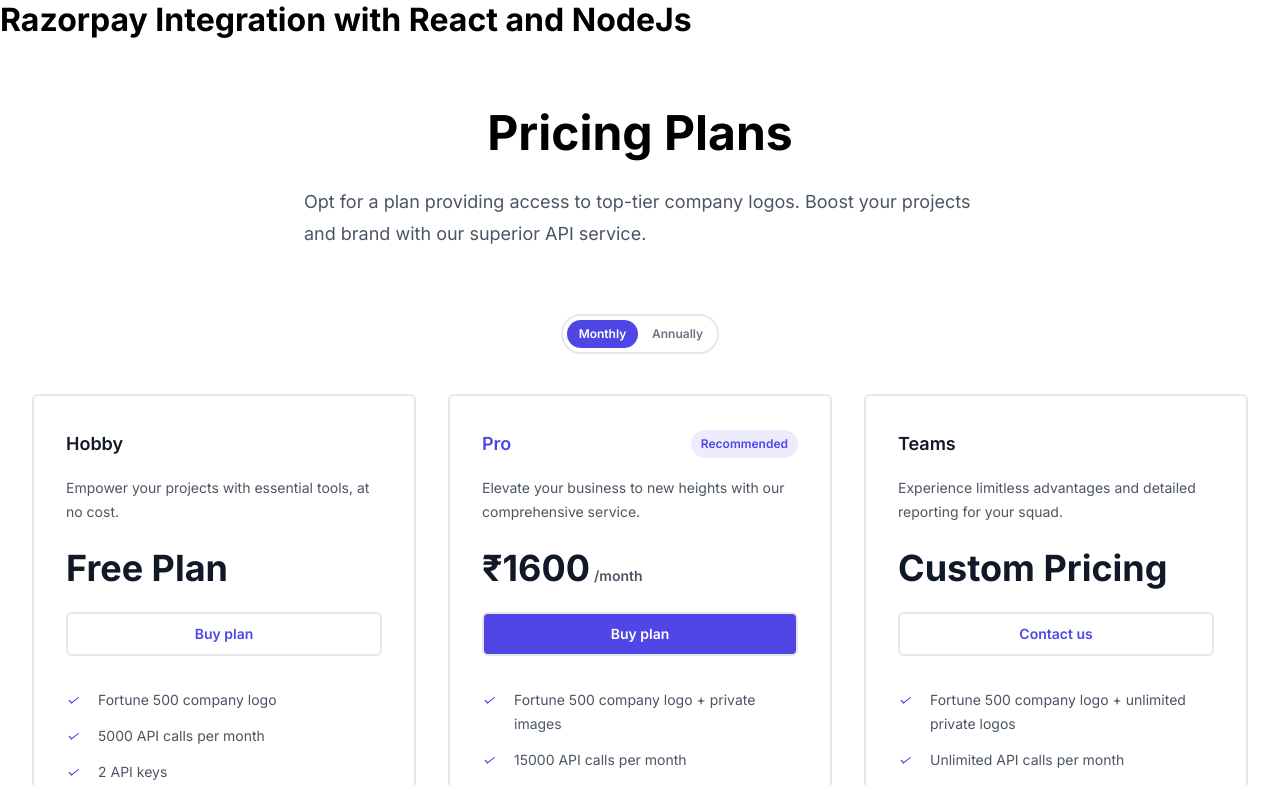
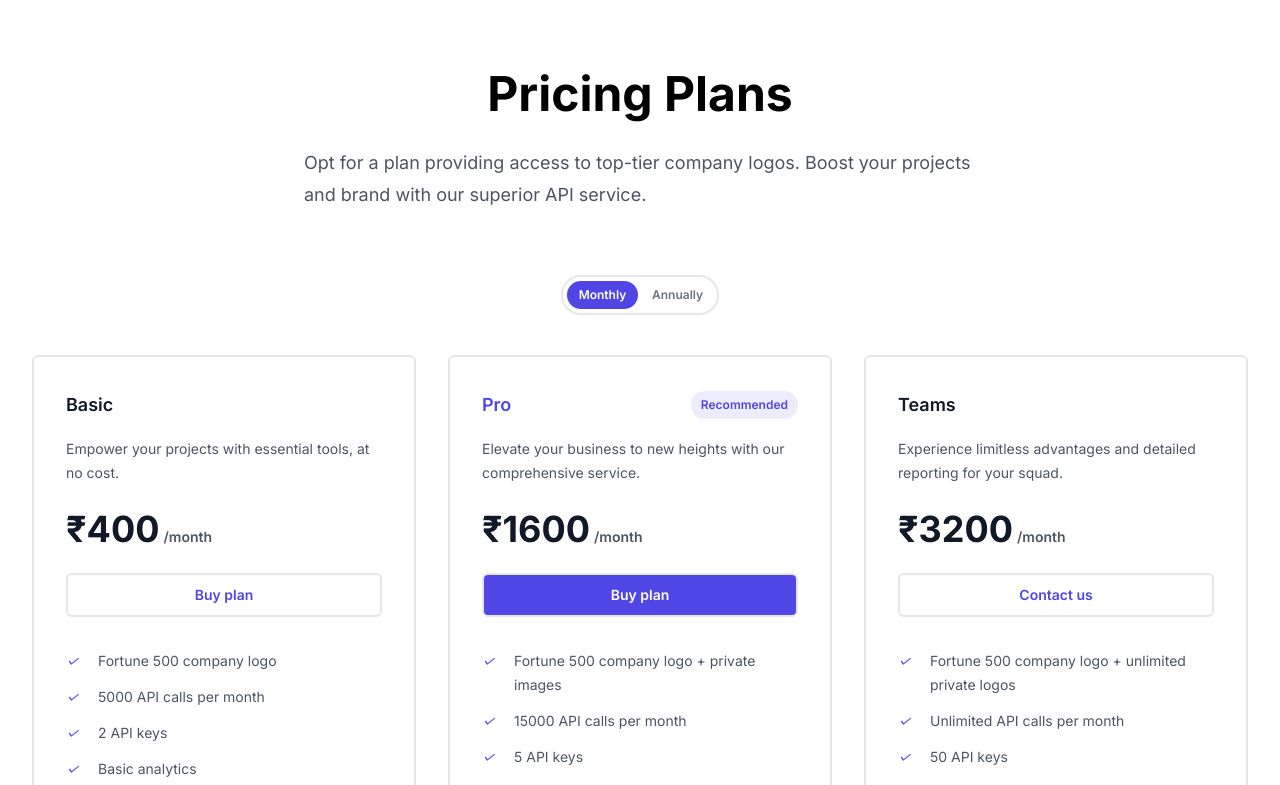
Before and after one commit to VinayakaHegade/razorpay-integration, a React (Create React App) app in the folder client/: page / in a window 1280 px wide. Shown: the top 785 px of the page. Built offline with nearby package versions, Linux system fonts and the light colour scheme.

Commit message:
fix: subscription price

```diff
--- a/client/src/App.js
+++ b/client/src/App.js
@@ -71,7 +71,6 @@
 
   return (
     <div className="app">
-      <h1>Razorpay Integration with React and NodeJs</h1>
       <Pricing/>
       <button onClick={paymentHandler}>Pay</button>
     </div>
--- a/client/src/PricingCard.js
+++ b/client/src/PricingCard.js
@@ -3,15 +3,16 @@
 const PricingCard = ({ content, selectMonthly }) => {
   // Function to calculate price based on the selected pricing period
   const calculatePrice = (price) => {
-    return selectMonthly ? price : `${price * 12}`;
+    return selectMonthly ? price : price * 12;
   };
 
   // Function to calculate period based on the selected pricing period
-  const calculatePeriod = (period) => {
-    return period ? (selectMonthly ? "/month" : "/year") : null;
+  const calculatePeriod = () => {
+    return selectMonthly ? "/month" : "/year";
   };
 
-  const price = content.period ? calculatePrice(content.price) : content.price;
+  const price = calculatePrice(content.price);
+  const subscriptionPeriod = calculatePeriod();
   const buttonText = content.title === "Teams" ? "Contact us" : "Buy plan";
 
   return (
@@ -22,8 +23,8 @@
       </div>
       <p>{content.tagline}</p>
       <h1>
-        <span>{price}</span>
-        {content.period && <span>{calculatePeriod(content.period)}</span>}
+        <span>₹{price}</span>
+        <span>{subscriptionPeriod}</span>
       </h1>
       <button>{buttonText}</button>
       <ul>
@@ -42,8 +43,7 @@
   content: PropTypes.shape({
     title: PropTypes.string.isRequired,
     tagline: PropTypes.string.isRequired,
-    price: PropTypes.string.isRequired,
-    period: PropTypes.bool,
+    price: PropTypes.number.isRequired,
     features: PropTypes.array.isRequired,
     label: PropTypes.string,
   }).isRequired,
--- a/client/src/constants.js
+++ b/client/src/constants.js
@@ -1,8 +1,8 @@
 export const pricingCardsContent = [
   {
-    title: "Hobby",
+    title: "Basic",
     tagline: "Empower your projects with essential tools, at no cost.",
-    price: "Free Plan",
+    price: 400,
     features: [
       "Fortune 500 company logo",
       "5000 API calls per month",
@@ -15,8 +15,7 @@
     title: "Pro",
     tagline:
       "Elevate your business to new heights with our comprehensive service.",
-    price: "₹1600",
-    period: true,
+    price: 1600,
     features: [
       "Fortune 500 company logo + private images",
       "15000 API calls per month",
@@ -30,7 +29,7 @@
     title: "Teams",
     tagline:
       "Experience limitless advantages and detailed reporting for your squad.",
-    price: "Custom Pricing",
+    price: 3200,
     features: [
       "Fortune 500 company logo + unlimited private logos",
       "Unlimited API calls per month",
```
